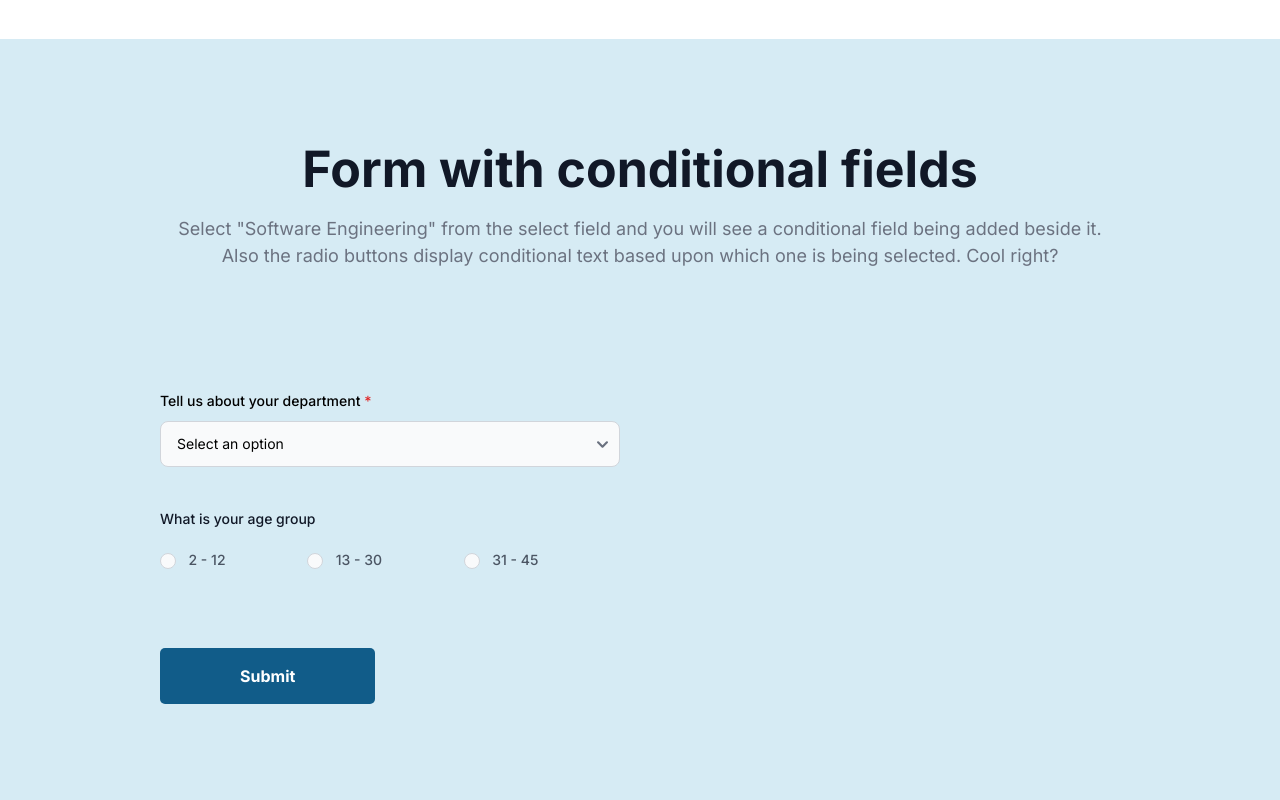
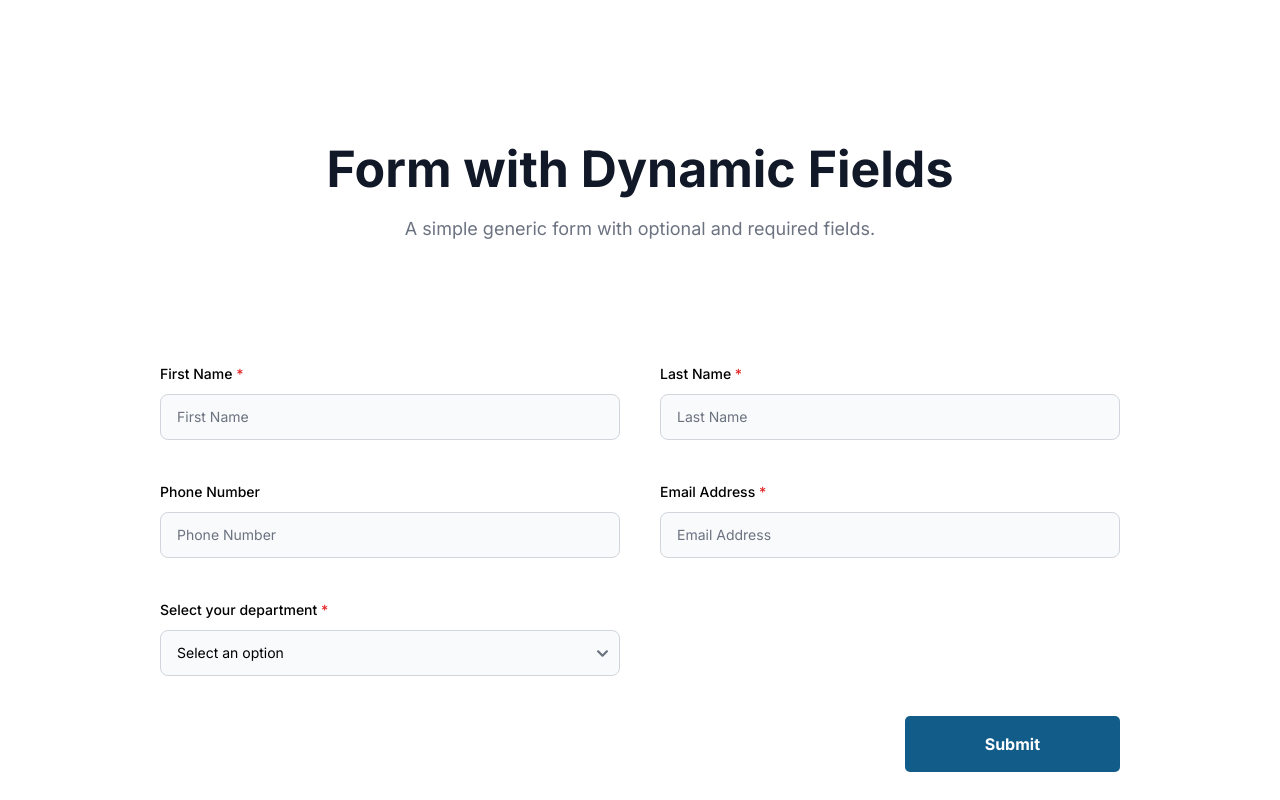
Before and after one commit to imrishit98/rp-nextjs-starter, a Next.js app: page /components-gallery/list-of-forms in a window 1280 px wide. Shown: the part 960-1760 px from the top of the page. Built offline with nearby package versions, Linux system fonts and the light colour scheme.

Commit message:
Testing out dynamic fields [WIP]

```diff
--- /dev/null
+++ b/src/components/ui/forms/form-with-dynamic-fields.js
@@ -0,0 +1,152 @@
+import * as Yup from 'yup';
+
+import {
+  CheckboxList,
+  Input,
+  RadioButtonList,
+  Select,
+  Textarea,
+} from '@/ui/form-elements';
+
+import { Button } from '@/ui/buttons';
+import axios from 'axios';
+import { useForm } from 'react-hook-form';
+import { useRouter } from 'next/router';
+import { useState } from 'react';
+import { yupResolver } from '@hookform/resolvers/yup';
+
+export const Field = ({
+  label,
+  type,
+  name,
+  required,
+  options,
+  className,
+  register,
+  errors,
+}) => {
+  // displays the name of each field
+  // console.log(register);
+  console.log('errorMessage: ' + errors);
+  return (
+    <div>
+      {type === 'select' ? (
+        <Select
+          label={label}
+          name={name}
+          isRequired={required}
+          options={options}
+          register={{ ...register }}
+          // errorMessage={errors ? validationMsg : null} // not working
+          errorMessage={errors}
+        />
+      ) : (
+        <Input
+          label={label}
+          name={name}
+          type={type}
+          placeholder={label}
+          isRequired={required}
+          register={{ ...register }}
+          // errorMessage={errors ? validationMsg : null}  // not working
+          errorMessage={errors}
+        />
+      )}
+    </div>
+  );
+};
+
+export const FormWDynamicFields = ({ fields }) => {
+  const router = useRouter();
+  const [isSubmitted, setIsSubmitted] = useState(false);
+  const [loading, setLoading] = useState(false);
+
+  const validationSchema = Yup.object().shape({
+    // first_name: Yup.string().required(fields[0][3]),
+    firstName: Yup.string().required(),
+    emailAddress: Yup.string().required(),
+    phoneNumber: Yup.string(),
+    yourDepartment: Yup.array().required(),
+    // hobbiesChk: Yup.array(),
+    // ageGroupLst: Yup.string(),
+    // message: Yup.string().required('Please enter your message'),
+  });
+
+  const { formState, register, handleSubmit } = useForm({
+    resolver: yupResolver(validationSchema),
+  });
+  const { errors } = formState;
+
+  const onSubmit = data => {
+    // the following console.log will print out all the data for debugging purposes.
+    console.log(data);
+
+    // The following form submission code is a sample code that can be used and customized for real projects
+    /*
+    const submitURL = `/api/form-handler`;
+    if (data) {
+      const webhookData = {
+        firstName: data.firstName,
+        lastName: data.lastName,
+        phone: data.phoneNumber,
+        email: data.emailAddress,
+        aboutYourDepartment: data.aboutYourDepartment,
+        hobbiesChk: data.hobbiesChk,
+        ageGroupLst: data.ageGroupLst,
+        message: data.message,
+        page: router.pathname,
+        pageTitle: { pageTitle },
+      };
+
+    router.push('/thank-you' + conversionPageUrl);
+
+    axios
+        .post(submitURL, webhookData)
+        .then((res) => {
+          setContactFormOpen(false);
+          if (router.pathname.includes('/lp')) {
+            router.push(router.pathname + '/thank-you');
+          } else {
+            router.push('/thank-you');
+          }
+        })
+        .catch((err) => {
+          alert('There was an error submitting your form. Please try again.');
+        });
+    }
+    */
+  };
+  return (
+    <div className='justify-center pt-20 lg:text-left'>
+      <form
+        id='form'
+        className=''
+        onSubmit={handleSubmit(onSubmit)}>
+        <div className='grid grid-cols-1 gap-10 md:grid-cols-2'>
+          {fields.map((field, index) => (
+            <Field
+              key={index}
+              label={field.label}
+              type={field.type}
+              required={field.required}
+              validationMsg={field.validationMsg}
+              options={field.options}
+              className={field.className}
+              register={{ ...register(field.name) }}
+              errors={errors.register?.message} //  < this doesn't work - errors.firstName?.message - the field name should be dynamic but cannot get the field.name to work
+            />
+          ))}
+          {/* Submit Button */}
+          <div className='flex md:col-span-2 md:justify-end'>
+            <Button
+              className='px-10'
+              label={loading ? 'Submitting...' : 'Submit'}
+              variant='primary'
+              type='button'
+            />
+          </div>
+        </div>
+      </form>
+    </div>
+  );
+};
--- a/src/pages/components-gallery/list-of-forms.js
+++ b/src/pages/components-gallery/list-of-forms.js
@@ -3,6 +3,10 @@ import {
   FullWidthContainer,
   SectionHeader,
 } from '@/components/ui/containers';
+import {
+  Field,
+  FormWDynamicFields,
+} from '@/components/ui/forms/form-with-dynamic-fields';
 
 import { FormWConditionalFields } from '@/components/ui/forms/form-with-conditional-fields';
 import { GeneralForm } from '@/components/ui/forms/general-form';
@@ -12,6 +16,48 @@ import { TwoStepForm } from '@/components/ui/forms/two-step';
 
 /** This page will list different variants of forms (simple contact form, two-step form, modal form and newsletter.). */
 const ListOfForms = () => {
+  const dynamicFields = [
+    {
+      type: 'text',
+      label: 'First Name',
+      name: 'firstName',
+      required: true,
+      className: '',
+      validationMsg: 'Enter your first name',
+    },
+    {
+      type: 'text',
+      label: 'Last Name',
+      name: 'lastName',
+      required: true,
+      className: '',
+      validationMsg: 'Enter your last name',
+    },
+    {
+      type: 'tel',
+      label: 'Phone Number',
+      name: 'phoneNumber',
+      required: false,
+      className: '',
+    },
+    {
+      type: 'email',
+      label: 'Email Address',
+      name: 'emailAddress',
+      required: true,
+      className: '',
+      validationMsg: 'Enter your email address',
+    },
+    {
+      type: 'select',
+      label: 'Select your department',
+      name: 'yourDepartment',
+      required: true,
+      options: ['Software Engineering', 'Sales & Marketing', 'Design'],
+      className: '',
+      validationMsg: 'Select your department',
+    },
+  ];
   return (
     <Layout seoTitle='List of Forms'>
       {/* The general form */}
@@ -22,6 +68,59 @@ const ListOfForms = () => {
             subTitle='A simple generic form with optional and required fields.'
           />
           <GeneralForm />
+        </Container>
+      </FullWidthContainer>
+
+      {/* The general form */}
+      <FullWidthContainer>
+        <Container>
+          <SectionHeader
+            title='Form with Dynamic Fields'
+            subTitle='A simple generic form with optional and required fields.'
+          />
+          {/* <FormWDynamicFields
+            // suggestion: fields component
+            // jsx object
+
+            fields={[
+              ['first name', 'text', 'isRequired', 'Enter your first name'],
+              ['phone number', 'tel', '', ''],
+              ['email address', 'email', 'isRequired', 'Enter your email address'],
+              [
+                'department',
+                'select',
+                'isRequired',
+                'Choose one of the options',
+                ['Software Engineering', 'Sales & Marketing', 'Design'],
+              ],
+            ]}> */}
+          <FormWDynamicFields fields={dynamicFields} />
+
+          {/* <Field
+              label='First name'
+              type='text'
+              required={true}
+              validationMessage='Enter your first name'
+            />
+            <Field
+              label='Phone number'
+              type='tel'
+              required={false}
+              validationMessage='Enter your phone number'
+            />
+            <Field
+              label='Email address'
+              type='email'
+              required={true}
+              validationMessage='Enter your email address'
+            />
+            <Field
+              label='Your department'
+              type='select'
+              required={false}
+              validationMessage='Choose an option'
+              options={['Software Engineering', 'Sales & Marketing', 'Design']}
+            /> */}
         </Container>
       </FullWidthContainer>
 
```
